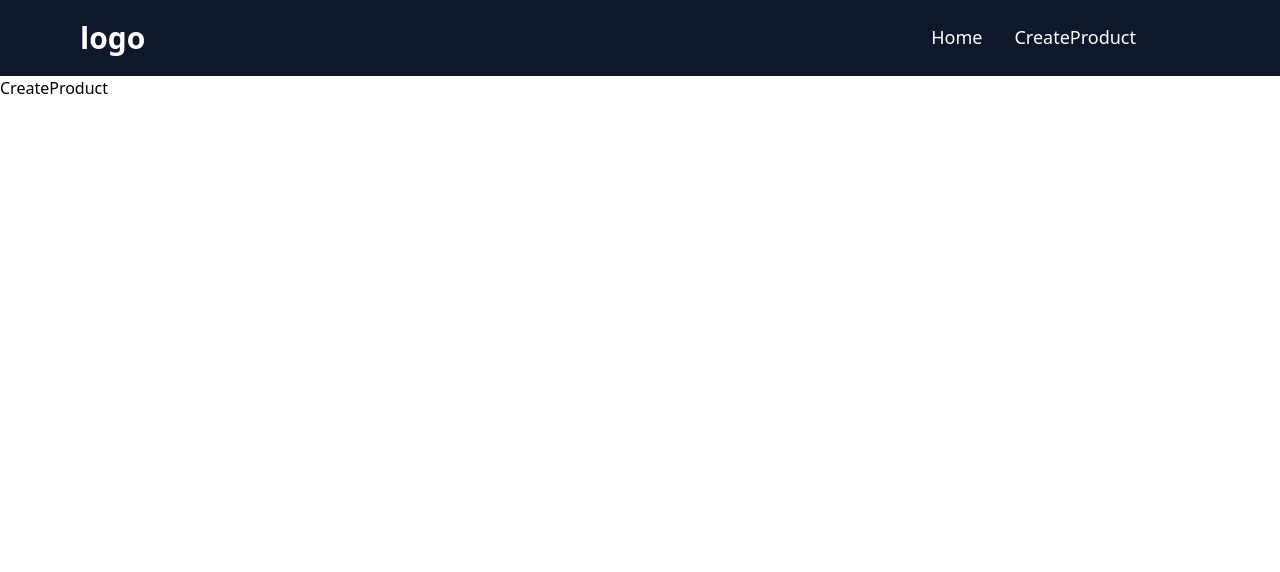
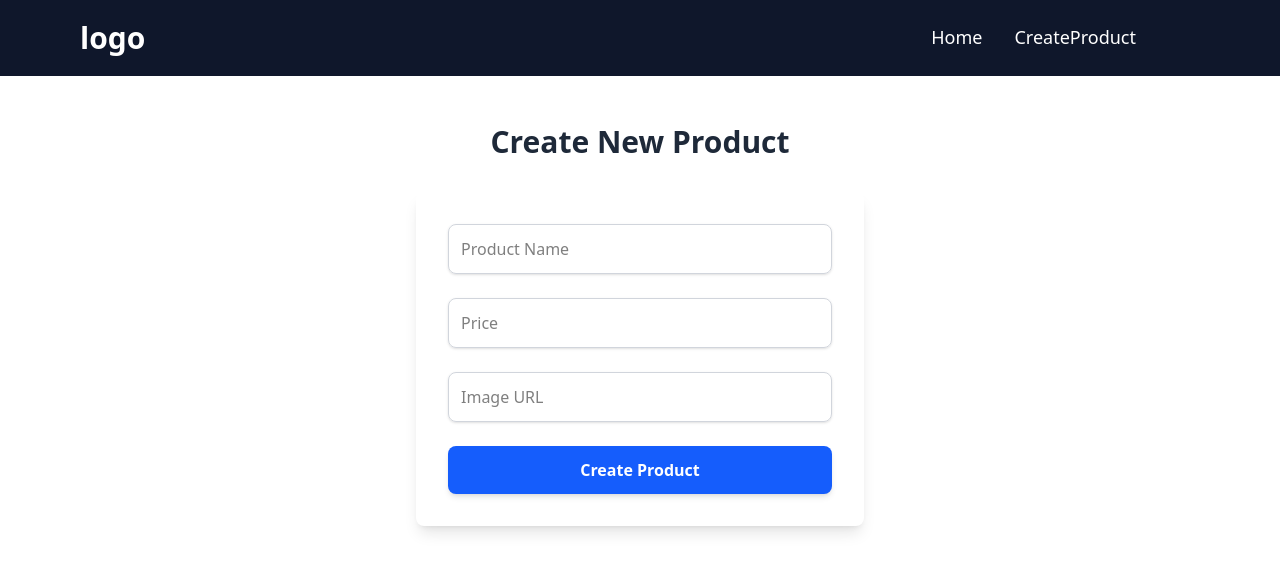
Before and after one commit to aymantabissi/mern-stack, a React (Vite) app in the folder frontend/: page /CreateProduct in a window 1280 px wide. Shown: the top 572 px of the page. Built offline with nearby package versions, Linux system fonts and the light colour scheme.

Commit message:
create form ajoute

```diff
--- a/frontend/src/Pages/CreateProduct.jsx
+++ b/frontend/src/Pages/CreateProduct.jsx
@@ -1,11 +1,35 @@
-import React from 'react'
+import React from 'react';
 
 function CreateProduct() {
   return (
-    <div>
-      CreateProduct
+    <div className=' flex justify-center items-center py-12'>
+      <div className='flex flex-col space-y-8 items-center w-full max-w-md'>
+        <h1 className='text-3xl font-bold text-gray-800'>Create New Product</h1>
+        <div className='flex flex-col space-y-6 bg-white p-8 rounded-lg shadow-lg w-full'>
+          <input
+            className='border border-gray-300 rounded-lg p-3 shadow-sm focus:outline-none focus:border-blue-500 focus:ring-1 focus:ring-blue-500'
+            type="text"
+            placeholder='Product Name'
+          />
+          <input
+            className='border border-gray-300 rounded-lg p-3 shadow-sm focus:outline-none focus:border-blue-500 focus:ring-1 focus:ring-blue-500'
+            type="number"
+            placeholder='Price'
+          />
+          <input
+            className='border border-gray-300 rounded-lg p-3 shadow-sm focus:outline-none focus:border-blue-500 focus:ring-1 focus:ring-blue-500'
+            type="text"
+            placeholder='Image URL'
+          />
+          <input
+            className='bg-blue-600 text-white font-bold py-3 rounded-lg shadow-md hover:bg-blue-700 focus:outline-none focus:ring-2 focus:ring-blue-500 focus:ring-offset-2 cursor-pointer'
+            type="submit"
+            value="Create Product"
+          />
+        </div>
+      </div>
     </div>
-  )
+  );
 }
 
-export default CreateProduct
+export default CreateProduct;
```
